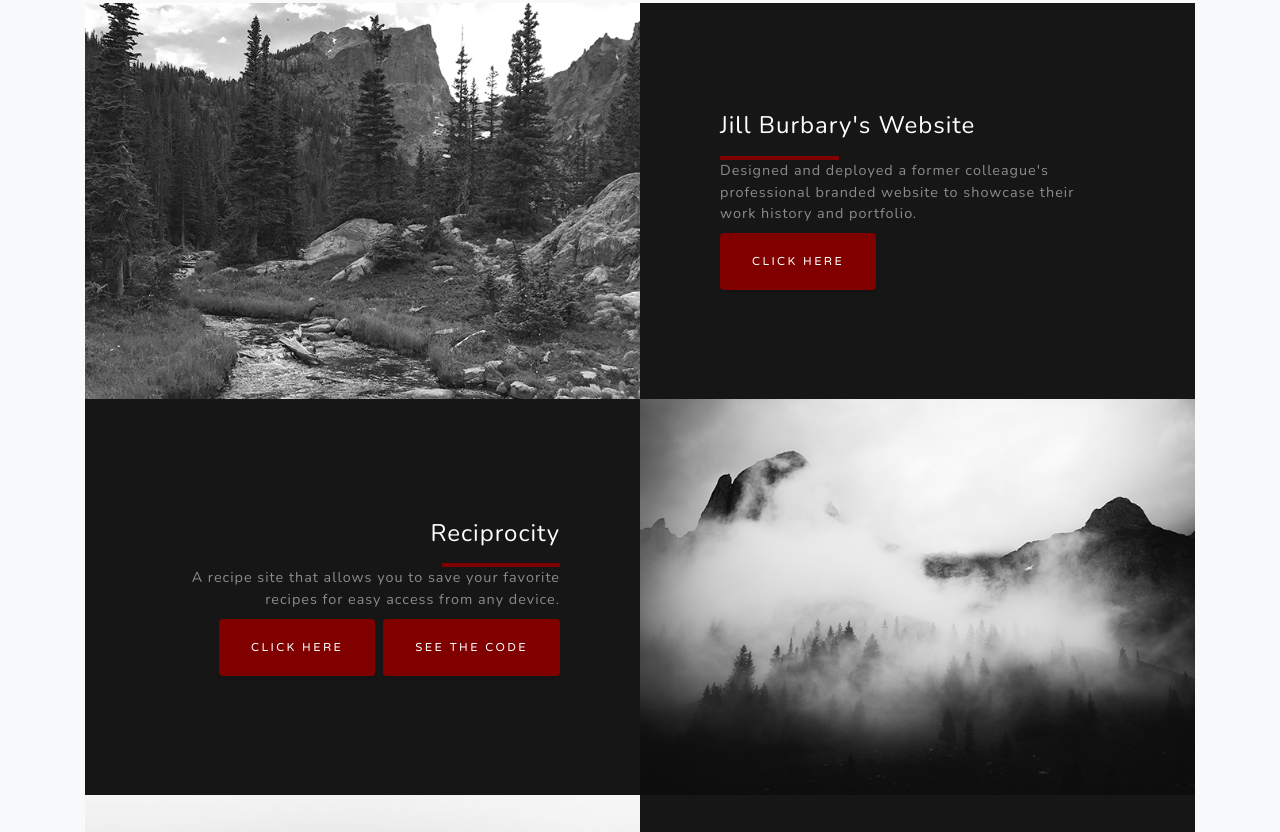
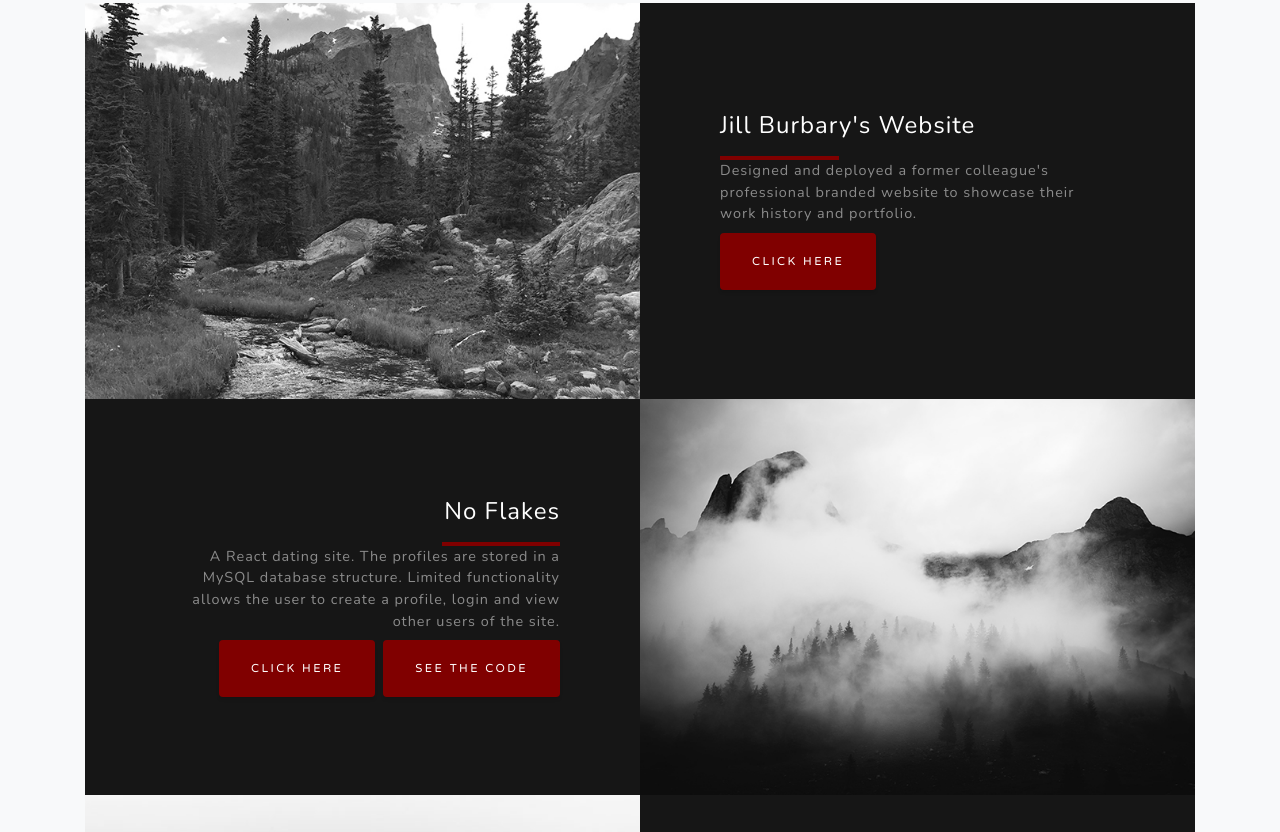
Before and after one commit to jgturner1979/MyPortfolio, a plain HTML site: page index.html in a window 1280 px wide. Shown: the part 2579-3411 px from the top of the page. Drawn offline with nearby package versions, Linux system fonts and the light colour scheme.

Commit message:
Updated portfolio

```diff
--- a/index.html
+++ b/index.html
@@ -115,7 +115,7 @@
               <p class="workExp-job">Complete Full Stack Coding Boot Camp</p>
               <p class="workExp-date">2018 - Present</p>
               <p class="workExp-job">Freelance Web Designer</p>
-              <p class="workExp-date">July 2018 - Present</p>
+              <p class="workExp-date">July 2018 - January 2019</p>
               <p class="workExp-job">Marketing Analyst I, The Amynta
                 Group</p>
               <p class="workExp-date">2016 - 2018</p>
@@ -177,13 +177,12 @@
           <div class="bg-black text-center h-100 project">
             <div class="d-flex h-100">
               <div class="project-text w-100 my-auto text-center text-lg-right">
-                <h4 class="text-white">Reciprocity</h4>
+                <h4 class="text-white">No Flakes</h4>
                 <hr class="d-none d-lg-block mb-0 mr-0">
-                <p class="mb-0 text-white-50">A recipe site that allows you to save your favorite recipes for easy
-                  access from any device.</p>
-                <a href="https://github.com/madisonmarkel/project2" target="_blank" class="btn btn-primary project-links-r">See
+                <p class="mb-0 text-white-50">A React dating site. The profiles are stored in a MySQL database structure. Limited functionality allows the user to create a profile, login and view other users of the site.</p>
+                <a href="https://github.com/jgturner1979/noflakes" target="_blank" class="btn btn-primary project-links-r">See
                   the code</a>
-                <a href="https://obscure-eyrie-64923.herokuapp.com" target="_blank" class="btn btn-primary project-links-r">Click
+                <a href="https://rocky-beyond-95939.herokuapp.com/" target="_blank" class="btn btn-primary project-links-r">Click
                   here</a>
               </div>
             </div>
```
